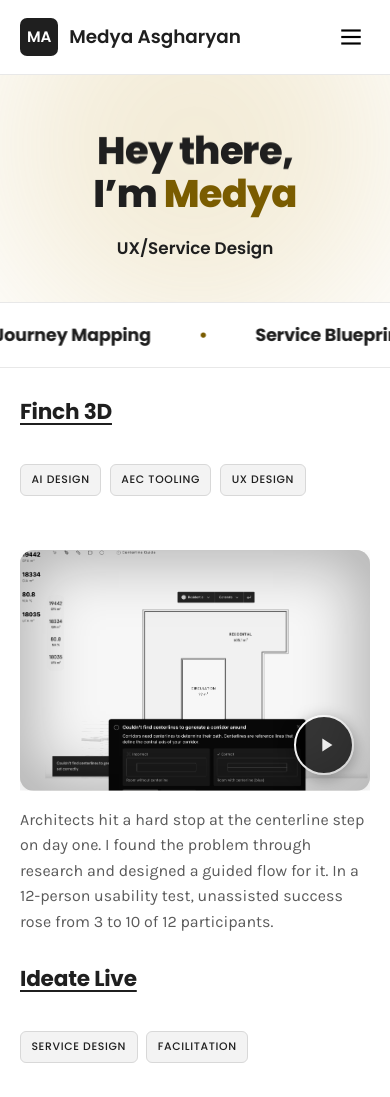
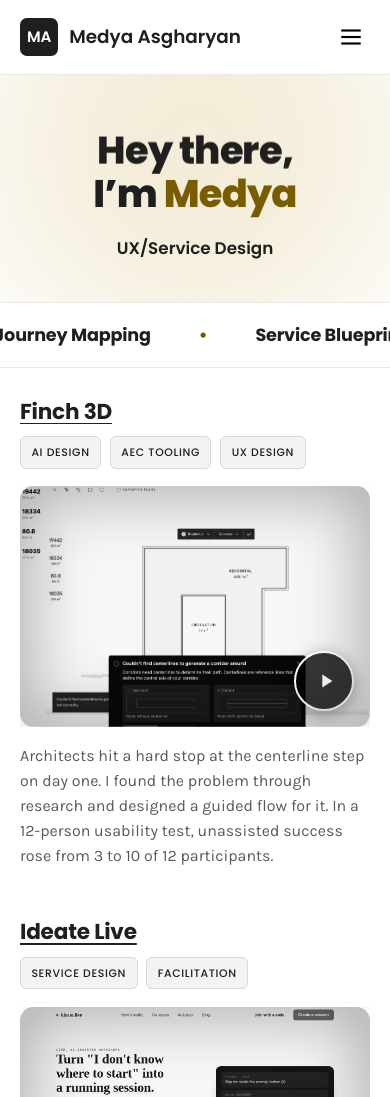
Before and after one commit to M3dya/M3dya.github.io, a plain HTML site: page index.html in a window 390 px wide. Shown: the top 1097 px of the page. Drawn offline with nearby package versions, Linux system fonts and the light colour scheme.

Commit message:
Tighten card spacing on homepage

```diff
--- a/index.html
+++ b/index.html
@@ -493,8 +493,9 @@
         margin-top: 1rem;
         font-size: clamp(1rem, 2vw, 1.1rem);
         color: var(--body);
-        max-width: 52ch;
-        min-height: 4.8em;
+        max-width: 56ch;
+        line-height: 1.55;
+        min-height: 4.65em;
       }
 
       .btn {
@@ -646,7 +647,12 @@
       @media (max-width: 760px) {
         .grid {
           grid-template-columns: 1fr;
+          gap: 3.25rem;
         }
+        /* single column: drop the equal-height reservations used for the 2-col grid */
+        .card > h2:first-child { min-height: 0; margin: 0 0 0.75rem; }
+        .tags-row { min-height: 0; margin-bottom: 1.1rem; }
+        .card .desc { min-height: 0; margin-top: 1.1rem; }
         .grid > .card:last-child {
           grid-column: auto;
           width: 100%;
```
